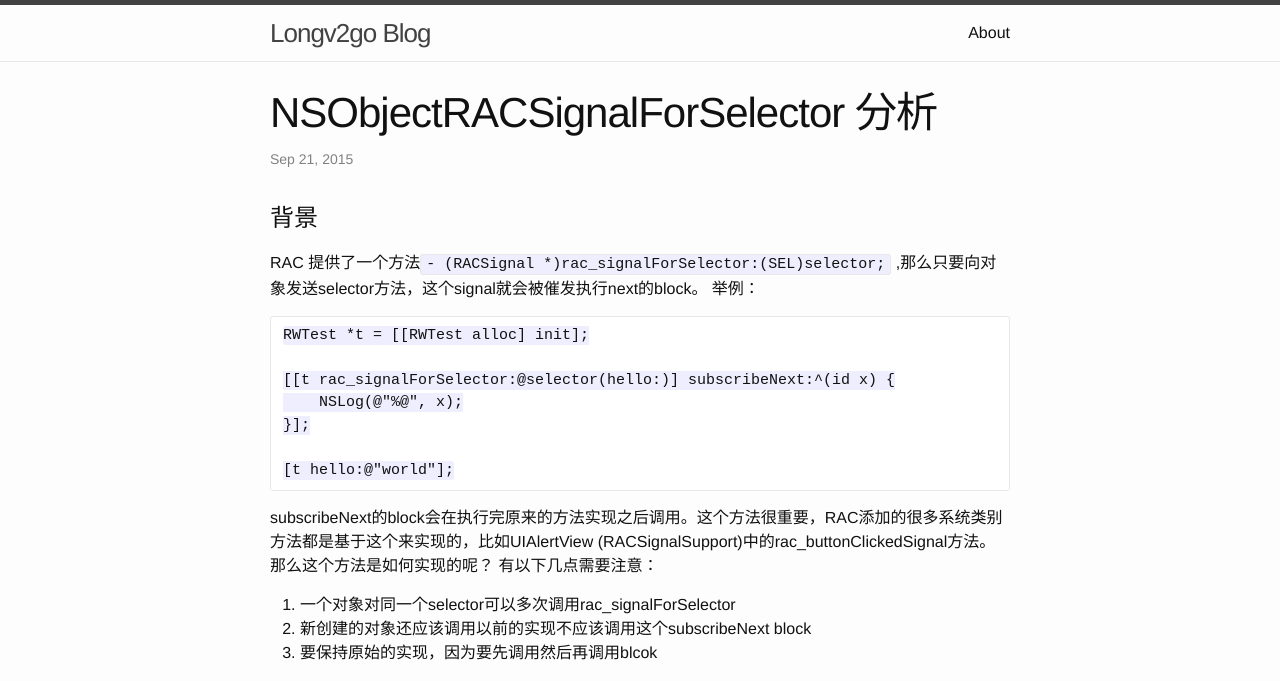
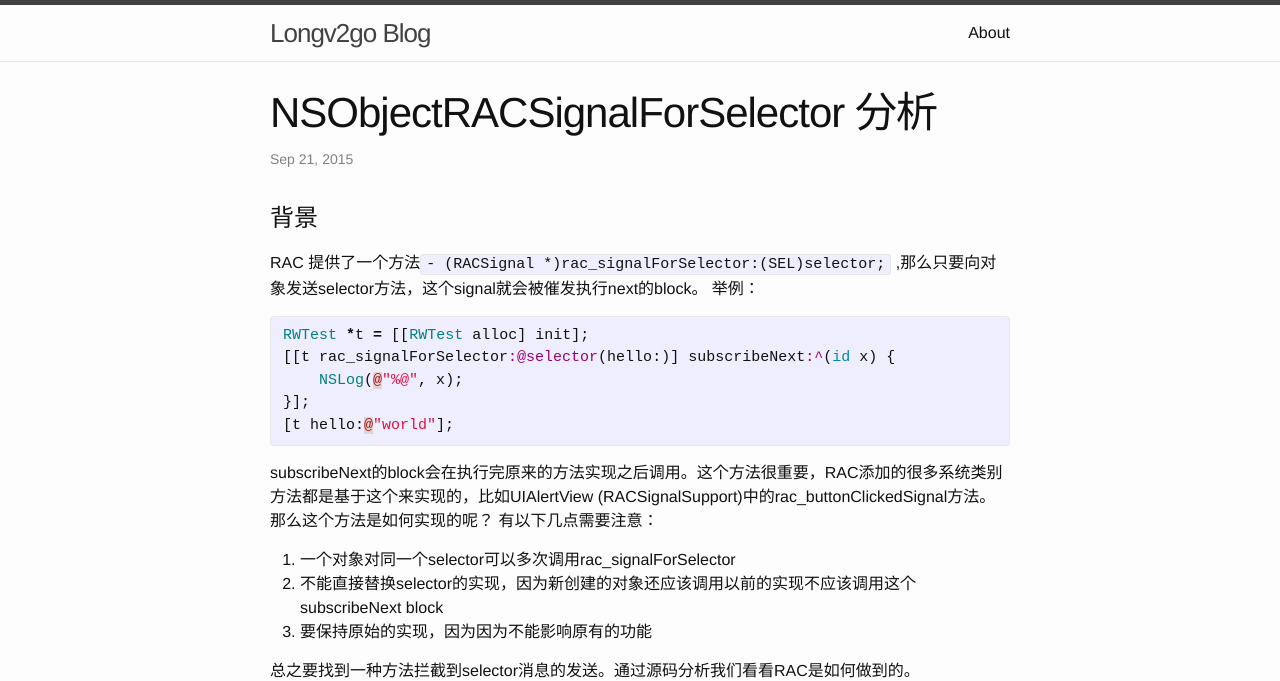
Before and after one commit to longv2go/longv2go.github.io, a Jekyll site: the page built from _posts/2015-09-21-RAC 原理分析.md, in a window 1280 px wide. Shown: the top 681 px of the page. Built offline with Jekyll 4.4.1, drawn with Linux system fonts in a browser that asks for light colours.

Commit message:
post rac selector

````diff
--- a/_config.yml
+++ b/_config.yml
@@ -11,3 +11,4 @@
 
 # Build settings
 markdown: kramdown
+# highlighter: pygments
--- a/_posts/2015-09-21-RAC 原理分析.md
+++ b/_posts/2015-09-21-RAC 原理分析.md
@@ -10,21 +10,20 @@
 RAC 提供了一个方法```- (RACSignal *)rac_signalForSelector:(SEL)selector;``` ,那么只要向对象发送selector方法，这个signal就会被催发执行next的block。
 举例：
 
-	RWTest *t = [[RWTest alloc] init];
-
-    [[t rac_signalForSelector:@selector(hello:)] subscribeNext:^(id x) {
-        NSLog(@"%@", x);
-    }];
-
-    [t hello:@"world"];
-
+{% highlight ruby %}
+RWTest *t = [[RWTest alloc] init];
+[[t rac_signalForSelector:@selector(hello:)] subscribeNext:^(id x) {
+    NSLog(@"%@", x);
+}];
+[t hello:@"world"];
+{% endhighlight %}
 
 subscribeNext的block会在执行完原来的方法实现之后调用。这个方法很重要，RAC添加的很多系统类别方法都是基于这个来实现的，比如UIAlertView (RACSignalSupport)中的rac_buttonClickedSignal方法。那么这个方法是如何实现的呢？
 有以下几点需要注意：
 
 1. 一个对象对同一个selector可以多次调用rac_signalForSelector
-2. 新创建的对象还应该调用以前的实现不应该调用这个subscribeNext block
-3. 要保持原始的实现，因为要先调用然后再调用blcok
+2. 不能直接替换selector的实现，因为新创建的对象还应该调用以前的实现不应该调用这个subscribeNext block
+3. 要保持原始的实现，因为因为不能影响原有的功能
 
 总之要找到一种方法拦截到selector消息的发送。通过源码分析我们看看RAC是如何做到的。
 
````
Also changed, not shown: about.md (+1 -5 lines), _layouts/post.html (line endings or trailing spaces).
